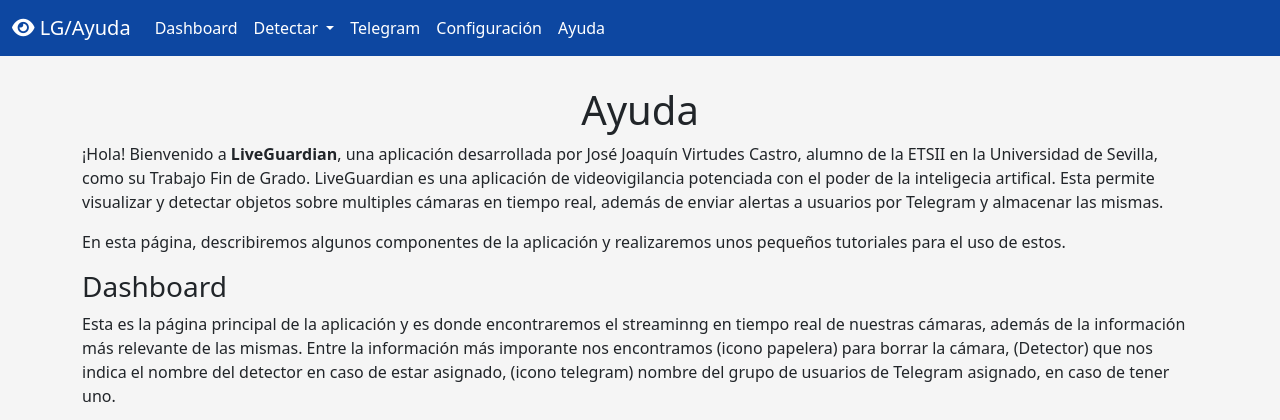
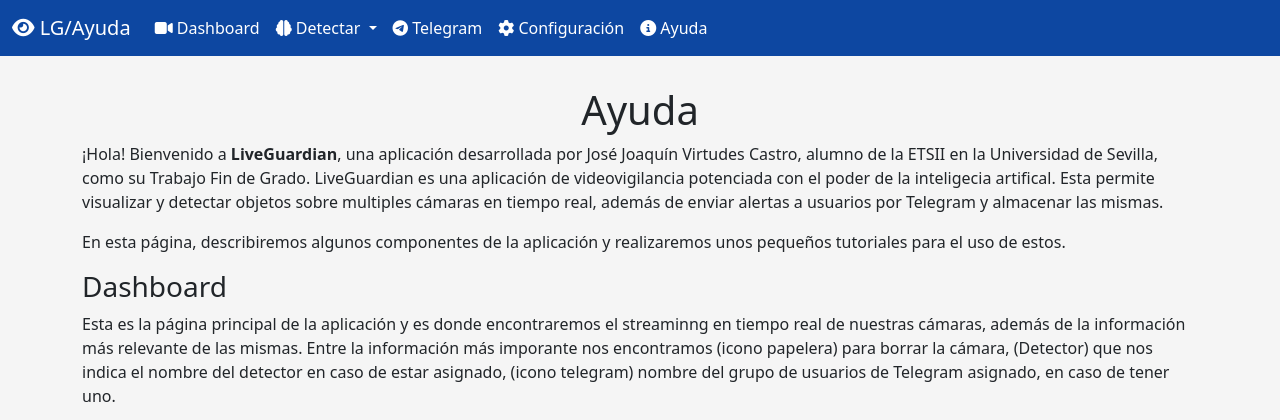
Before and after one commit to JoaVirtudes19/TFG_LiveGuardian, a Django app: page /Ayuda/ in a window 1280 px wide. Shown: the top 420 px of the page. Run offline with Django 4.2, Linux system fonts and the light colour scheme; some libraries are stand-ins or nearby versions.

Commit message:
Changed base nav and create cam form

```diff
--- a/dashboard/web/forms.py
+++ b/dashboard/web/forms.py
@@ -11,7 +11,7 @@ class CrearCamara(ModelForm):
             'name': 'Nombre de la cámara',
             'url': 'Url de la cámara',
             'detector': 'Seleccione un detector',
-            'groups': 'Seleccione varios grupos'
+            'groups': 'Seleccionar grupos'
         }
         widgets = {
             'name': forms.TextInput(attrs={'size': '10', 'class': 'form-control'}),
--- a/dashboard/web/templates/base.html
+++ b/dashboard/web/templates/base.html
@@ -21,11 +21,11 @@
       <div class="collapse navbar-collapse" id="navbarNavDropdown">
         <ul class="navbar-nav">
           <li class="nav-item">
-            <a class="nav-link active" aria-current="page" href="/Dashboard">Dashboard</a>
+            <a class="nav-link active" aria-current="page" href="/Dashboard"><i class="fa-solid fa-video"></i> Dashboard</a>
           </li>
           <li class="nav-item dropdown">
             <a class="nav-link dropdown-toggle" href="#" role="button" data-bs-toggle="dropdown" aria-expanded="false">
-              Detectar
+              <i class="fa-solid fa-brain"></i> Detectar
             </a>
             <ul class="dropdown-menu">
               <li><a class="dropdown-item" href="/Detectores">Detectores</a></li>
@@ -33,13 +33,13 @@
             </ul>
           </li>
           <li class="nav-item">
-            <a class="nav-link" href="/Telegram">Telegram</a>
+            <a class="nav-link" href="/Telegram"><i class="fa-brands fa-telegram"></i> Telegram</a>
           </li>
           <li class="nav-item">
-            <a class="nav-link" href="/Configuracion">Configuración</a>
+            <a class="nav-link" href="/Configuracion"><i class="fa-solid fa-gear"></i>  Configuración</a>
           </li>
           <li class="nav-item">
-            <a class="nav-link" href="/Ayuda">Ayuda</a>
+            <a class="nav-link" href="/Ayuda"><i class="fa-solid fa-circle-info"></i>  Ayuda</a>
           </li>
         </ul>
       </div>
```
Also changed, not shown: dashboard/db.sqlite3, dashboard/static/detections/detection-cam-49.jpg (deleted), dashboard/static/detections/detection-cam-53.jpg (added), dashboard/static/detections/detection-cam-53_t0Iy1LA.jpg (added).
